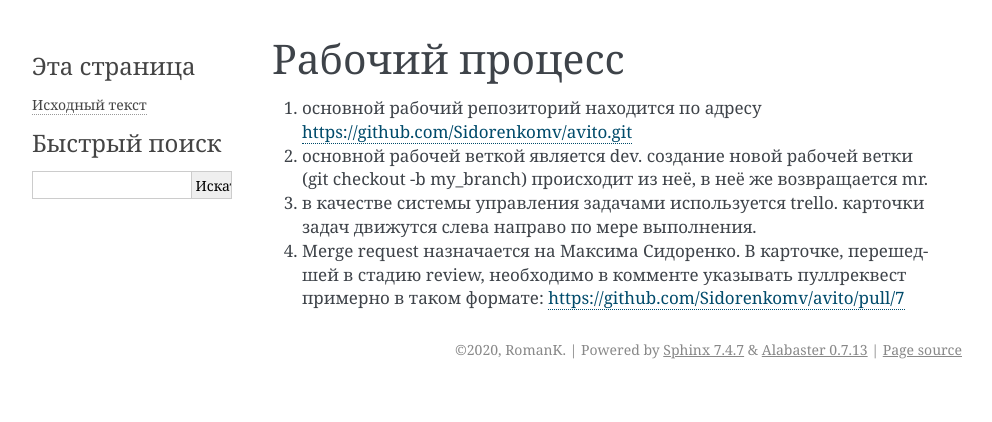
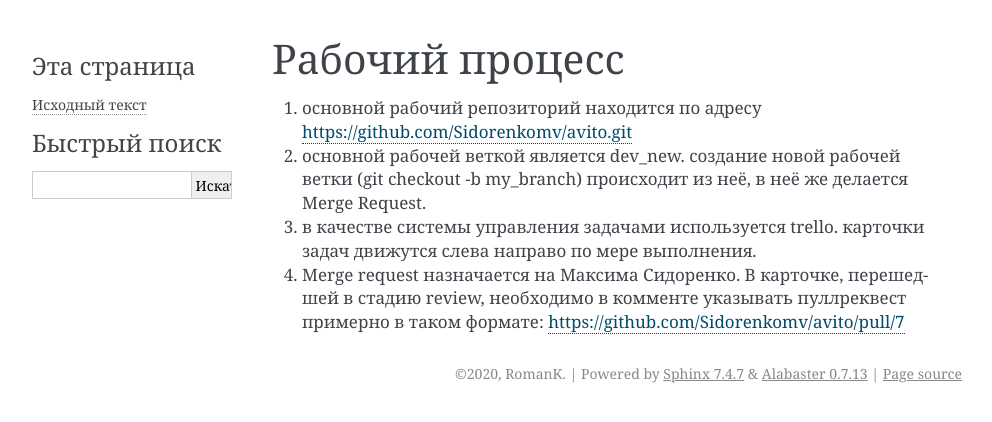
Before and after one commit to namor-katz/avito-doc, a Sphinx documentation site: the page built from source/workflow.rst, in a window 1280 px wide. Shown: the top 422 px of the page, without its empty margins (148-1140 px from the left). Built offline with Sphinx 7.4.7, drawn with Linux system fonts in a browser that asks for light colours.

Commit message:
fixed base branch name

```diff
--- /dev/null
+++ b/source/data_initializer.rst
@@ -0,0 +1,5 @@
+Data Initializer
+=====================
+служит для добавления тестовых данных.
+
+в их числе добавляет 2 юзеров, админа и обычного юзера, а также создаёт тестовые обхявления.
--- a/source/index.rst
+++ b/source/index.rst
@@ -13,6 +13,7 @@ Welcome to avito-doc's documentation!
    workflow
    faq
    validation
+   data_initializer
 
 Indices and tables
 ==================
--- /dev/null
+++ b/source/mysql.rst
@@ -0,0 +1,4 @@
+Mysql
+=============
+По неведомым мне причинам, на проекте юзается РСУБД mysql.
+https://blog.programs74.ru/how-to-resolve-mysql-error-1819/
--- a/source/workflow.rst
+++ b/source/workflow.rst
@@ -2,7 +2,7 @@
 ====================
 #. основной рабочий репозиторий находится по адресу https://github.com/Sidorenkomv/avito.git
 
-#. основной рабочей веткой является dev. создание новой рабочей ветки (git checkout -b my_branch) происходит из неё, в неё же возвращается mr.
+#. основной рабочей веткой является dev_new. создание новой рабочей ветки (git checkout -b my_branch) происходит из неё, в неё же делается Merge Request.
 
 #. в качестве системы управления задачами используется trello. карточки задач движутся слева направо по мере выполнения.
 
```
